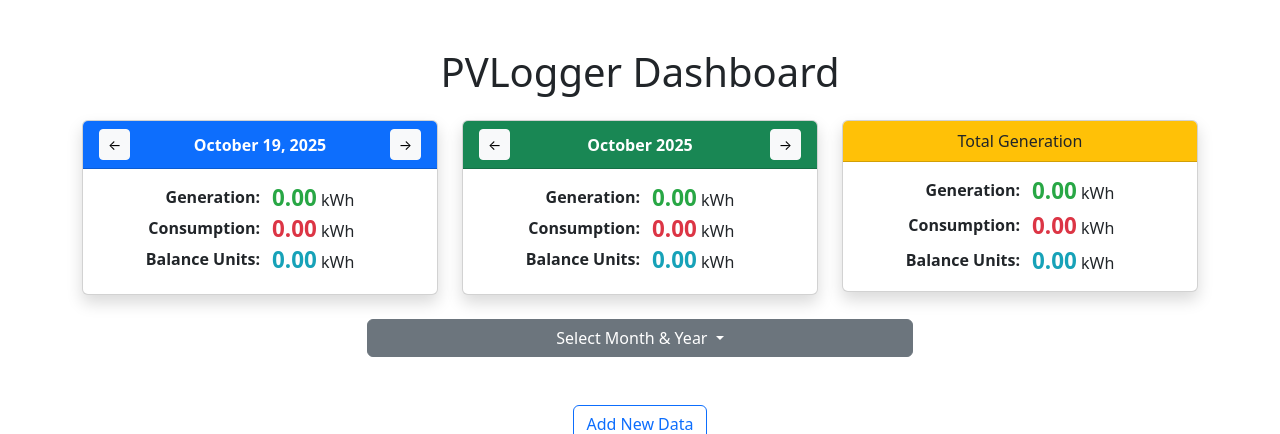
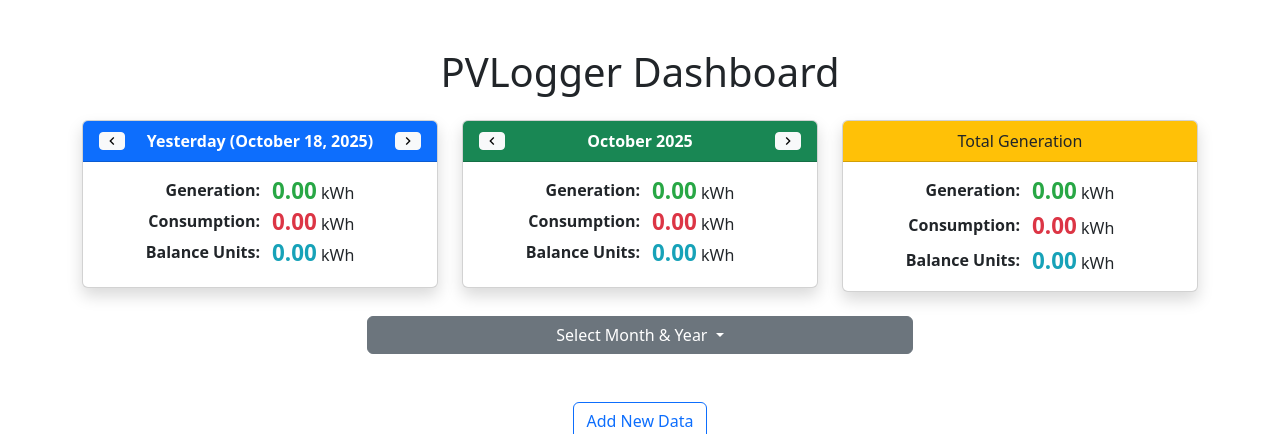
Before and after one commit to biplob33/PVLogger, a Django app: page / in a window 1280 px wide. Shown: the top 434 px of the page. Run offline with Django 5.2, Linux system fonts and the light colour scheme; data that the repository does not hold is empty; some libraries are stand-ins or nearby versions.

Commit message:
UI chnages

```diff
--- a/Templates/index.html
+++ b/Templates/index.html
@@ -9,6 +9,7 @@
     <script src="https://cdn.plot.ly/plotly-2.26.0.min.js"></script>
     <script src="https://cdn.jsdelivr.net/npm/countup.js@2.8.0/dist/countUp.umd.js"></script>
     <link rel="stylesheet" href="static/css/custom.css?rand=34">
+    <link href="https://fonts.googleapis.com/icon?family=Material+Icons" rel="stylesheet">
 </head>
 
 <body>
@@ -29,9 +30,13 @@
             <div class="col-md-4 mb-4">
                 <div class="card text-center shadow">
                     <div class="card-header bg-primary text-white d-flex justify-content-between align-items-center">
-                        <button id="yes_prev_btn" class="btn btn-sm btn-light" type="button" aria-label="Previous day">&larr;</button>
+                        <button id="yes_prev_btn" class="btn btn-sm btn-light px-1 py-0" type="button" aria-label="Previous day">
+                            <span class="material-icons" style="font-size:16px;line-height:1;">chevron_left</span>
+                        </button>
                         <div id="yes_header" class="flex-fill text-center fw-semibold">Yesterday's Generation</div>
-                        <button id="yes_next_btn" class="btn btn-sm btn-light" type="button" aria-label="Next day">&rarr;</button>
+                        <button id="yes_next_btn" class="btn btn-sm btn-light px-1 py-0" type="button" aria-label="Next day">
+                            <span class="material-icons" style="font-size:16px;line-height:1;">chevron_right</span>
+                        </button>
                     </div>
                     <div class="card-body">
                         <div class="row">
@@ -73,9 +78,13 @@
             <div class="col-md-4 mb-4">
                 <div class="card text-center shadow">
                     <div class="card-header bg-success text-white d-flex justify-content-between align-items-center">
-                        <button id="mnth_prev_btn" class="btn btn-sm btn-light" type="button" aria-label="Previous month">&larr;</button>
+                        <button id="mnth_prev_btn" class="btn btn-sm btn-light px-1 py-0" type="button" aria-label="Previous month">
+                            <span class="material-icons" style="font-size:16px;line-height:1;">chevron_left</span>
+                        </button>
                         <div id="mnth_header" class="flex-fill text-center fw-semibold">This Month's Generation</div>
-                        <button id="mnth_next_btn" class="btn btn-sm btn-light" type="button" aria-label="Next month">&rarr;</button>
+                        <button id="mnth_next_btn" class="btn btn-sm btn-light px-1 py-0" type="button" aria-label="Next month">
+                            <span class="material-icons" style="font-size:16px;line-height:1;">chevron_right</span>
+                        </button>
                     </div>
                     <div class="card-body">
                         <div class="row">
--- a/static/js/custom.js
+++ b/static/js/custom.js
@@ -43,9 +43,11 @@ document.addEventListener('DOMContentLoaded', function () {
 
     // --- Day navigation ---
     let currentDay = new Date();
+    // Set currentDay to yesterday by default
+    currentDay.setDate(currentDay.getDate() - 1);
     function updateDayHeader() {
         const header = document.getElementById('yes_header');
-        header.textContent = currentDay.toLocaleDateString('default', { year: 'numeric', month: 'long', day: 'numeric' });
+        header.textContent = 'Yesterday (' + currentDay.toLocaleDateString('default', { year: 'numeric', month: 'long', day: 'numeric' }) + ')';
     }
     function fetchDayData() {
         // Format date as YYYY-MM-DD
@@ -62,9 +64,16 @@ document.addEventListener('DOMContentLoaded', function () {
         fetchDayData();
     });
     document.getElementById('yes_next_btn').addEventListener('click', function () {
-        currentDay.setDate(currentDay.getDate() + 1);
-        updateDayHeader();
-        fetchDayData();
+        // Only allow up to yesterday
+        let today = new Date();
+        today.setHours(0,0,0,0);
+        let yesterday = new Date(today);
+        yesterday.setDate(today.getDate() - 1);
+        if (currentDay < yesterday) {
+            currentDay.setDate(currentDay.getDate() + 1);
+            updateDayHeader();
+            fetchDayData();
+        }
     });
     updateDayHeader();
     fetchDayData();
@@ -80,7 +89,7 @@ document.addEventListener('DOMContentLoaded', function () {
         const year = currentMonth.getFullYear();
         fetch(`/api/mnth/?month=${month}&year=${year}`)
             .then(res => res.json())
-            .then(data => {
+            .then(function(data) {
                 if (typeof updateUI === 'function') updateUI(data, 'mnth/');
             });
     }
@@ -127,13 +136,30 @@ function showMonthlyChart(data) {
         name: 'Consumption (kWh)',
         mode: 'lines+markers',
         type: 'scatter',
-        marker: { color: '#ffc107' }
-        ,
+        marker: { color: '#ffc107' },
         hovertemplate: '%{x|%b %e}<br>%{y} kWh<extra></extra>'
     };
+    // Add savings trace (savings = generation - consumption)
+    const savings = data.generation_values.map((gen, i) => gen - (data.consumption_values[i] || 0));
+    const trace3 = {
+        x: formattedDates,
+        y: savings,
+        name: 'Savings (kWh)',
+        mode: 'lines+markers',
+        type: 'scatter',
+        marker: { color: '#28a745' },
+        line: { dash: 'dot' },
+        hovertemplate: '%{x|%b %e}<br>%{y} kWh<extra></extra>'
+    };
+    const minY = Math.min(
+        ...data.generation_values,
+        ...data.consumption_values,
+        ...savings
+    );
     const maxY = Math.max(
         ...data.generation_values,
-        ...data.consumption_values
+        ...data.consumption_values,
+        ...savings
     ) + 3;
     const layout = {
         xaxis: { title: 'Date' },
@@ -141,9 +167,9 @@ function showMonthlyChart(data) {
             title: 'Energy (kWh)',
             titlefont: { color: '#333' },
             tickfont: { color: '#333' },
-            range: [0, maxY]
+            range: [minY, maxY]
         },
         legend: { orientation: 'h', x: 0.5, xanchor: 'center', y: 1.1 }
     };
-    Plotly.newPlot('monthlyChart', [trace1, trace2], layout, { responsive: true });
+    Plotly.newPlot('monthlyChart', [trace1, trace2, trace3], layout, { responsive: true });
 }
```
